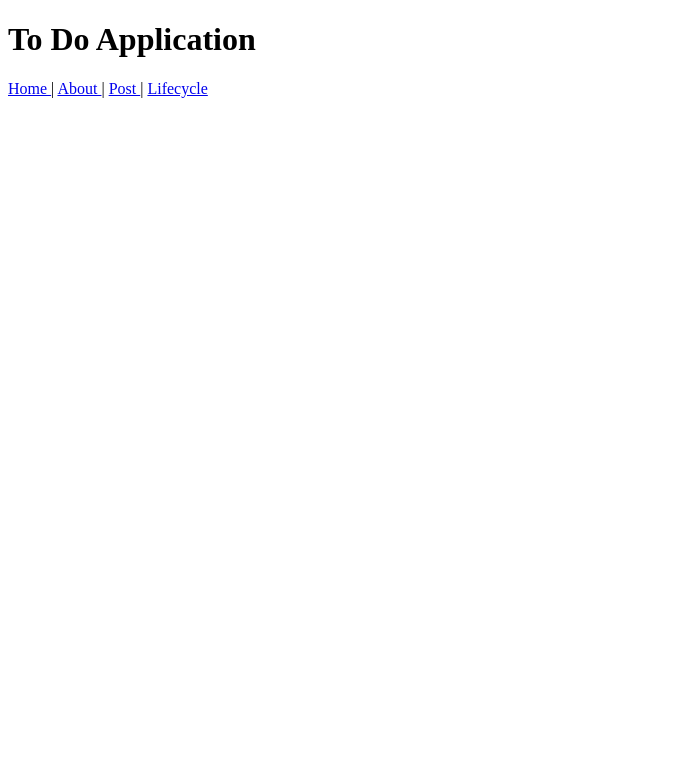
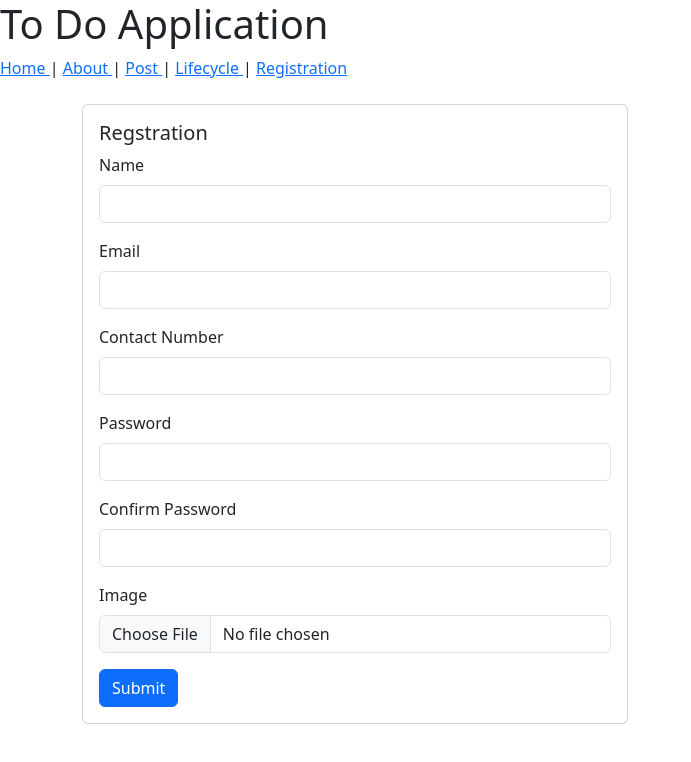
Before and after one commit to softactor/ostad_batch8_sales_frontend, a Vue app: page /registration in a window 1280 px wide. Shown: the top 762 px of the page, without its empty margins (0-691 px from the left). Built offline with nearby package versions, Linux system fonts and the light colour scheme.

Commit message:
form error is showing

```diff
--- a/package.json
+++ b/package.json
@@ -12,6 +12,7 @@
     "preview": "vite preview"
   },
   "dependencies": {
+    "bootstrap": "^5.3.8",
     "vue": "^3.5.22",
     "vue-router": "^4.6.3"
   },
--- a/src/App.vue
+++ b/src/App.vue
@@ -20,6 +20,10 @@
     <router-link to="/lifecycle">
       Lifecycle
     </router-link>
+    |
+    <router-link to="/registration">
+      Registration
+    </router-link>
 
   </nav>
 
--- a/src/main.js
+++ b/src/main.js
@@ -2,4 +2,6 @@ import { createApp } from 'vue'
 import App from './App.vue'
 import router from './router'
 
+import 'bootstrap/dist/css/bootstrap.min.css'
+
 createApp(App).use(router).mount('#app')
--- a/src/router/index.js
+++ b/src/router/index.js
@@ -3,6 +3,7 @@ import Home from "@/views/Home.vue";
 import Post from "@/views/Post.vue";
 import DraftComponent from "@/components/DraftComponent.vue";
 import { createRouter, createWebHistory  } from "vue-router";
+import Register from "@/views/Register.vue";
 
 
 
@@ -28,6 +29,11 @@ const routes = [
         name: 'Lifecycle',
         component: DraftComponent
     },
+    {
+        path: '/registration',
+        name: 'Registration',
+        component: Register
+    },
 
 ]
 
--- /dev/null
+++ b/src/views/Register.vue
@@ -0,0 +1,114 @@
+<template>
+    <div class="mt-4">
+
+        <div class="container">
+
+            <div class="row">
+
+                <div class="col-md-6">
+
+                    <div class="card">
+                        <div class="card-body">
+                            <h5 class="card-title">Regstration</h5>
+                            <form @submit.prevent="handleSubmission">
+
+                                <div class="mb-3">
+                                    <label for="name" class="form-label">Name</label>
+                                    <input v-model="name" class="form-control">
+                                    <small class="text-danger" v-if="errors.name">{{ errors.name }}</small>
+                                </div>
+
+                                <div class="mb-3">
+                                    <label for="email" class="form-label">Email</label>
+                                    <input type="email" v-model="email" class="form-control">
+                                    <small class="text-danger" v-if="errors.email">{{ errors.email }}</small>
+                                </div>
+
+                                <div class="mb-3">
+                                    <label for="contactNumber" class="form-label">Contact Number</label>
+                                    <input v-model="contactNumber" class="form-control">
+                                    <small class="text-danger" v-if="errors.contactNumber">{{ errors.contactNumber }}</small>
+                                </div>
+
+                                <div class="mb-3">
+                                    <label for="password" class="form-label">Password</label>
+                                    <input type="password" v-model="password" class="form-control">
+                                    <small class="text-danger" v-if="errors.password">{{ errors.password }}</small>
+                                </div>
+
+                                <div class="mb-3">
+                                    <label for="confirmPassword" class="form-label">Confirm Password</label>
+                                    <input type="password" v-model="confirmPassword" class="form-control">
+                                    <small class="text-danger" v-if="errors.confirmPassword">{{ errors.confirmPassword }}</small>
+                                </div>
+
+                                <div class="mb-3">
+                                    <label for="image" class="form-label">Image</label>
+                                    <input type="file" class="form-control" @change="fileUpload">
+                                </div>
+
+                                <button type="submit" class="btn btn-primary">Submit</button>
+                            </form>
+                        </div>
+                    </div>
+
+
+
+
+                </div>
+
+            </div>
+
+        </div>
+
+
+
+    </div>
+</template>
+
+<script setup>
+
+import { ref, reactive } from 'vue';
+
+
+const name = ref('')
+const email = ref('')
+const contactNumber = ref('')
+const password = ref('')
+const confirmPassword = ref('')
+const userImage = ref('')
+
+const errors = reactive({})
+
+
+function handleSubmission()
+{
+
+    if(!validate()){
+        alert('error')
+    }
+
+    //next line will be executed
+
+
+}
+
+
+function validate(){
+
+    Object.keys(errors).forEach( key => delete errors[key])
+
+    if(!name.value.trim()) errors.name = "Name is required"
+    if(!email.value.trim()) errors.email = "Email is required"
+    if(!contactNumber.value.trim()) errors.contactNumber = "Contact is required"
+    if(!password.value) errors.password = "Password is required"
+    if(!confirmPassword.value) errors.confirmPassword = "Confirm Password is required"
+
+    if(password.value !== confirmPassword.value) errors.password = "Password did not match"
+
+
+    return Object.keys(errors).length === 0
+}
+
+
+</script>
```
Also changed, not shown: 1 other file (tests, documents, lock files or other folders).
